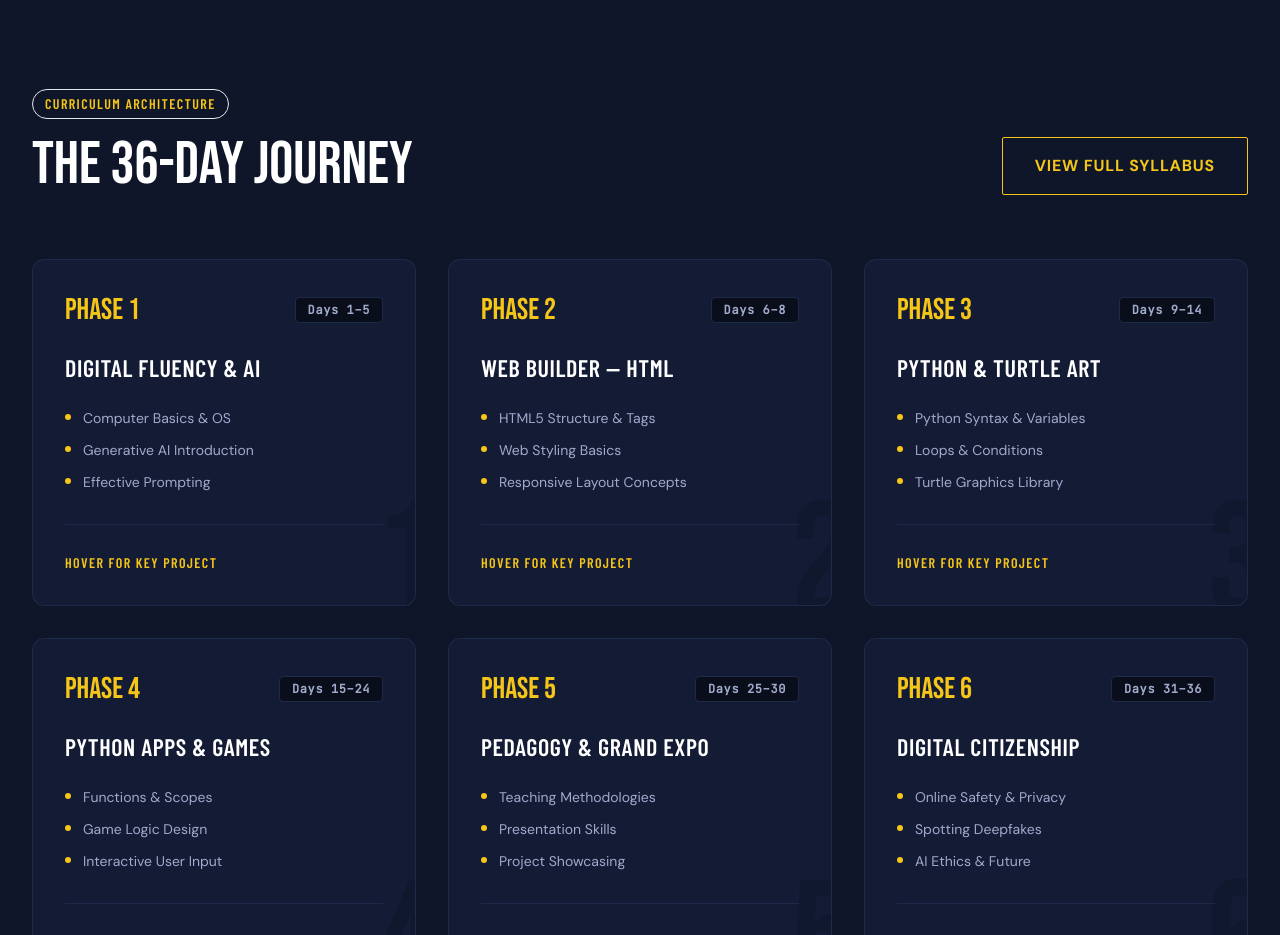
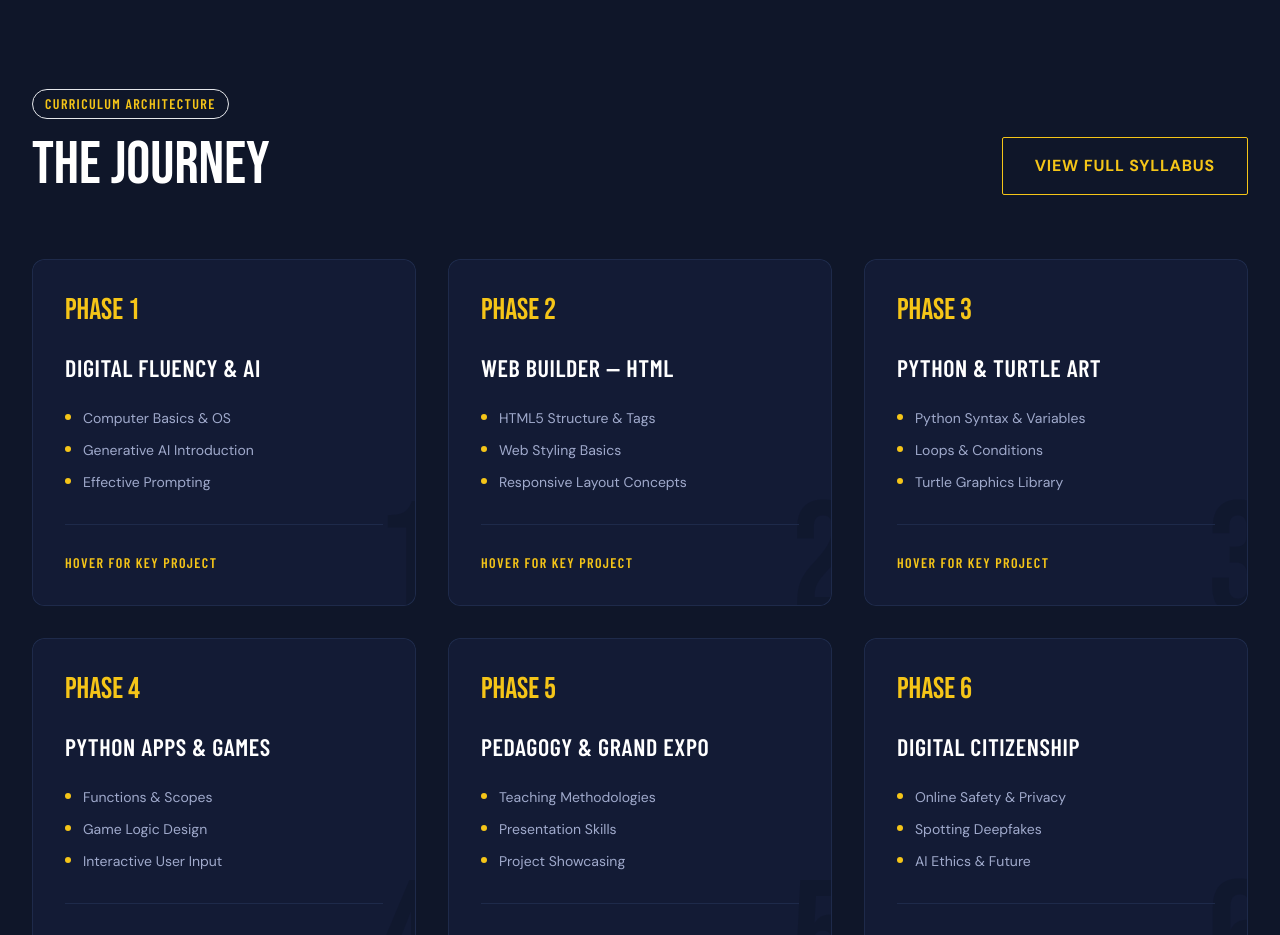
Before and after one commit to nryadav18/InnovateX, a React (Vite) app in the folder frontend/: page / in a window 1280 px wide. Shown: the part 2320-3255 px from the top of the page. Built offline with nearby package versions, Linux system fonts and the light colour scheme.

Commit message:
innovatex 36 days updated

```diff
--- a/frontend/src/components/sections/ProgrammeOverview.jsx
+++ b/frontend/src/components/sections/ProgrammeOverview.jsx
@@ -6,42 +6,36 @@ const phases = [
   {
     phase: 1,
     title: 'Digital Fluency & AI',
-    days: 'Days 1–5',
     topics: ['Computer Basics & OS', 'Generative AI Introduction', 'Effective Prompting'],
     project: 'First AI-Assisted Story'
   },
   {
     phase: 2,
     title: 'Web Builder — HTML',
-    days: 'Days 6–8',
     topics: ['HTML5 Structure & Tags', 'Web Styling Basics', 'Responsive Layout Concepts'],
     project: 'Personal Portfolio Webpage'
   },
   {
     phase: 3,
     title: 'Python & Turtle Art',
-    days: 'Days 9–14',
     topics: ['Python Syntax & Variables', 'Loops & Conditions', 'Turtle Graphics Library'],
     project: 'Algorithmic Art Generator'
   },
   {
     phase: 4,
     title: 'Python Apps & Games',
-    days: 'Days 15–24',
     topics: ['Functions & Scopes', 'Game Logic Design', 'Interactive User Input'],
     project: 'Text-Based Adventure Game'
   },
   {
     phase: 5,
     title: 'Pedagogy & Grand Expo',
-    days: 'Days 25–30',
     topics: ['Teaching Methodologies', 'Presentation Skills', 'Project Showcasing'],
     project: 'Grand Expo Demonstration'
   },
   {
     phase: 6,
     title: 'Digital Citizenship',
-    days: 'Days 31–36',
     topics: ['Online Safety & Privacy', 'Spotting Deepfakes', 'AI Ethics & Future'],
     project: 'Digital Citizen Campaign'
   }
@@ -61,7 +55,7 @@ const ProgrammeOverview = () => {
             <div className="inline-block px-3 py-1 mb-4 rounded-full border border-primary/30 text-primary uppercase font-condensed tracking-widest text-sm bg-primary/5">
               Curriculum Architecture
             </div>
-            <h2 className="font-display text-5xl md:text-6xl text-text">The 36-Day Journey</h2>
+            <h2 className="font-display text-5xl md:text-6xl text-text">The Journey</h2>
           </motion.div>
           <motion.div
             initial={{ opacity: 0, x: 30 }}
@@ -92,9 +86,6 @@ const ProgrammeOverview = () => {
                   <div className="relative z-10 flex-grow">
                     <div className="flex justify-between items-center mb-6">
                       <span className="font-display text-3xl text-primary">PHASE {phase.phase}</span>
-                      <span className="bg-bg text-text-muted text-xs px-3 py-1 rounded font-mono font-bold tracking-wider border border-border">
-                        {phase.days}
-                      </span>
                     </div>
 
                     <h3 className="font-condensed text-2xl text-text uppercase tracking-wide mb-6">
--- a/frontend/src/pages/About.jsx
+++ b/frontend/src/pages/About.jsx
@@ -154,7 +154,7 @@ const About = () => {
           <div className="grid grid-cols-1 md:grid-cols-2 gap-x-12 gap-y-16">
             {[
               { icon: Shield, title: "Curriculum Aligned (NEP)", desc: "We don't force generic bootcamps. Our material is fully aligned to the latest National Educational Policy standards, ensuring academic relevance." },
-              { icon: Users, title: "Trainer Ecosystem", desc: "We don't just provide software. We provide rigorously trained educators who spend 36 days mastering tech pedagogy before stepping into a classroom." },
+              { icon: Users, title: "Trainer Ecosystem", desc: "We don't just provide software. We provide rigorously trained educators who masters tech pedagogy before stepping into a classroom." },
               { icon: Hexagon, title: "Proprietary Physical Books", desc: "Digital learning needs physical grounding. Our multi-level student books act as the physical anchor for abstract coding concepts." },
               { icon: Zap, title: "The Hardware Bridge", desc: "Software is invisible. Robotics makes it visible. We bridge the two seamlessly so students see their code move real, physical objects." }
             ].map((diff, i) => (
--- a/frontend/src/pages/Trainer.jsx
+++ b/frontend/src/pages/Trainer.jsx
@@ -23,9 +23,6 @@ const Trainer = () => {
 
         {/* Hero Section */}
         <section className="container mx-auto px-4 md:px-8 mb-24 text-center relative z-10">
-          <div className="inline-block px-4 py-1.5 mb-6 rounded-full border border-primary/30 text-primary uppercase font-condensed tracking-widest text-sm bg-primary/10">
-            36 Days. 108 Hours. Certified.
-          </div>
           <AnimatedText
             text="THE TECH WIZARD INTENSIVE"
             className="text-text font-display text-5xl md:text-7xl lg:text-[6rem] leading-none mb-6 tracking-wide drop-shadow-[0_0_20px_rgba(255,255,255,0.1)] block max-w-5xl mx-auto"
@@ -45,7 +42,7 @@ const Trainer = () => {
               <div>
                 <h3 className="font-display text-3xl md:text-4xl text-text mb-4">Who is this for?</h3>
                 <p className="font-sans text-text-muted text-lg leading-relaxed">
-                  This programme is designed for passionate educators, fresh graduates, or school teachers who want to upskill. <strong className="text-text font-medium">No prior coding or robotics experience is required.</strong> We start from absolute zero and build you into a dual-tech master of pedagogy, fully capable of leading both software labs and hardware workshops over 36 intensive days.
+                  This programme is designed for passionate educators, fresh graduates, or school teachers who want to upskill. <strong className="text-text font-medium">No prior coding or robotics experience is required.</strong> We start from absolute zero and build you into a dual-tech master of pedagogy, fully capable of leading both software labs and hardware workshops over intensive training days.
                 </p>
               </div>
             </div>
```
